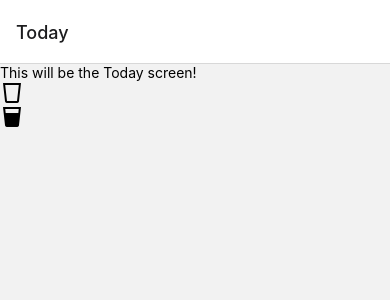
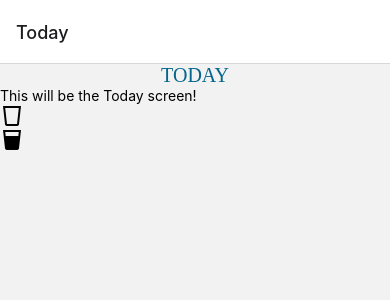
Before and after one commit to indi-rin/water-tracker, a React Native app: screen /Today in a window 390 px wide. Shown: the top 300 px of the page. Built offline with nearby package versions, Linux system fonts and the light colour scheme.

Commit message:
style: implemented styled-components

```diff
--- a/App.tsx
+++ b/App.tsx
@@ -5,7 +5,6 @@ import { SafeAreaProvider } from "react-native-safe-area-context";
 export default function App() {
   return (
     <SafeAreaProvider>
-      {/* <Text>Does this show?</Text> */}
       <NavigationScreens />
       <StatusBar style="auto" />
     </SafeAreaProvider>
--- a/package.json
+++ b/package.json
@@ -21,7 +21,8 @@
     "react-native": "0.64.3",
     "react-native-safe-area-context": "3.3.2",
     "react-native-screens": "~3.10.1",
-    "react-native-web": "0.17.1"
+    "react-native-web": "0.17.1",
+    "styled-components": "^5.3.3"
   },
   "devDependencies": {
     "@babel/core": "^7.12.9",
--- /dev/null
+++ b/src/components/Cup.tsx
@@ -0,0 +1,2 @@
+import React, { FC } from "react";
+import { Pressable } from "react-native";
--- /dev/null
+++ b/src/components/style.ts
@@ -0,0 +1,17 @@
+import styled from "styled-components/native";
+import { MaterialCommunityIcons } from "@expo/vector-icons";
+
+export const colors = {
+  sapphire: "#05668D",
+  steelBlue: "#427AA1",
+  offWhite: "#EBF2FA",
+  maxGreen: "#679436",
+  acidGreen: "#A5BE00",
+};
+
+export const Header = styled.Text`
+  color: ${colors.sapphire};
+  font-size: 20px;
+  text-align: center;
+  font-family: Avenir-Heavy;
+`;
--- a/src/screens/TodayScreen.tsx
+++ b/src/screens/TodayScreen.tsx
@@ -4,6 +4,7 @@ import { MaterialCommunityIcons } from "@expo/vector-icons";
 import { useNavigation } from "@react-navigation/native";
 import { NativeStackNavigationProp } from "@react-navigation/native-stack";
 import { RootStackParamList } from "../navigation/index";
+import { Header } from "../components/style";
 
 type todayStack = NativeStackNavigationProp<RootStackParamList, "Today">;
 
@@ -11,6 +12,7 @@ const Today: FC = () => {
   const navigation = useNavigation<todayStack>();
   return (
     <View>
+      <Header>TODAY</Header>
       <Text>This will be the Today screen!</Text>
       <MaterialCommunityIcons name="cup-outline" size={24} color="black" />
       <MaterialCommunityIcons name="cup" size={24} color="black" />
```
Also changed, not shown: 1 other file (tests, documents, lock files or other folders).
